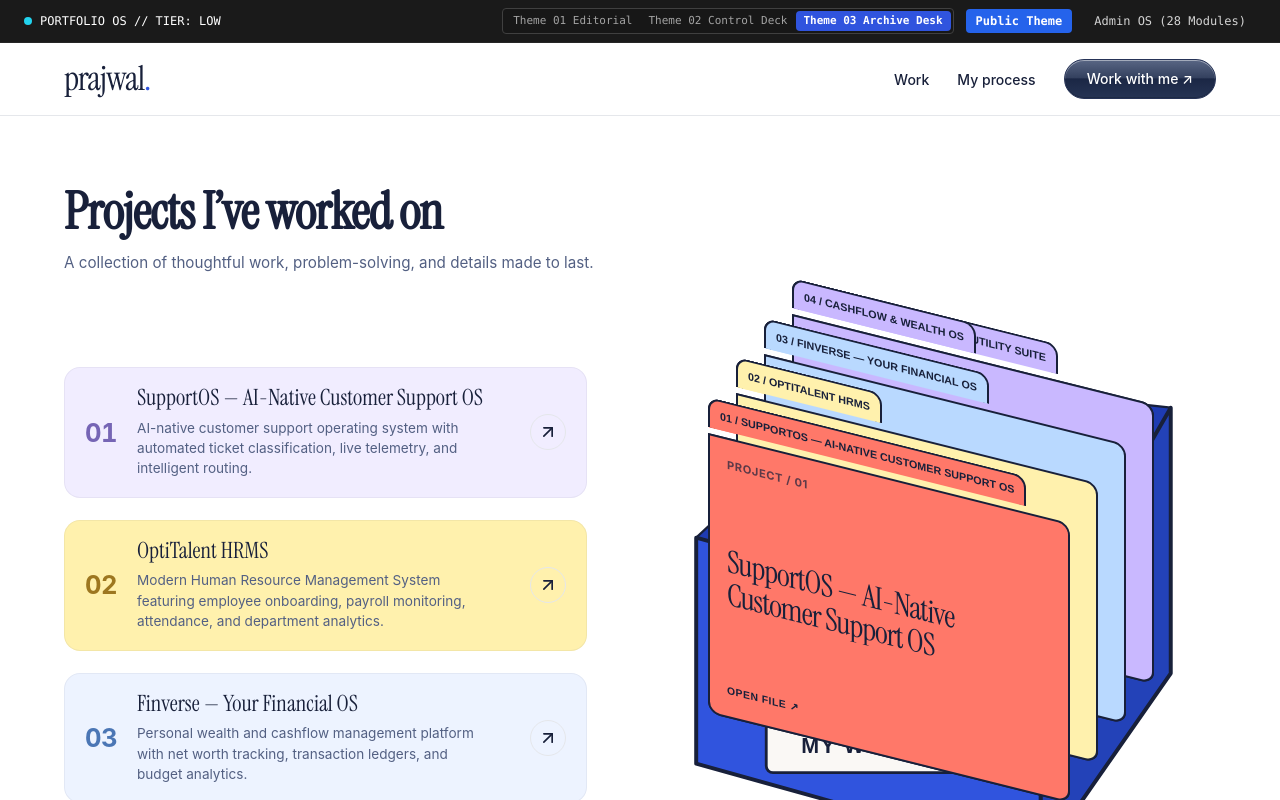
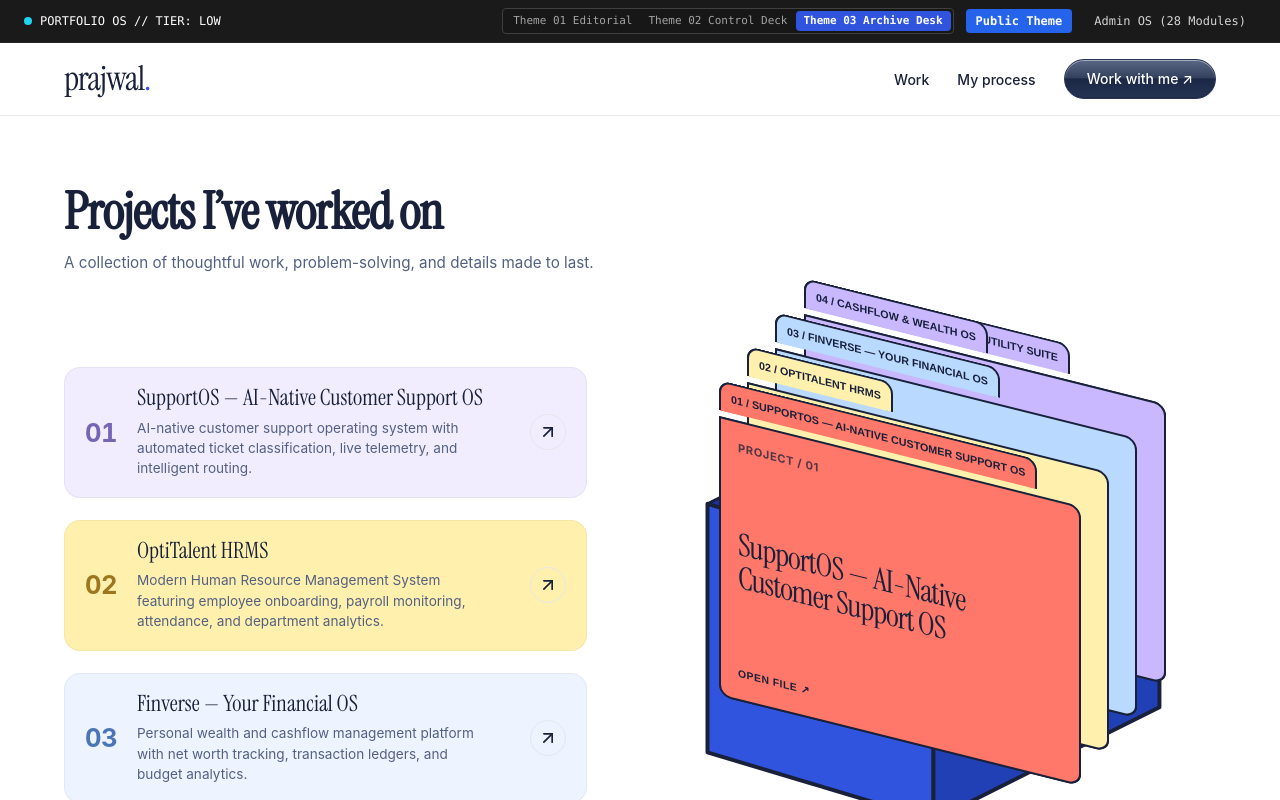
Before and after one commit to smhrimmy/re-start-portfolio-os, a React (Vite) app: page / in a window 1280 px wide. Shown: the top 800 px of the page. Built offline with nearby package versions, Linux system fonts and the light colour scheme; no server answers; a web font is replaced by a local one.

Commit message:
fix(theme-03): align 3D SVG box walls and folder lift math so folders stay inside box cavity when hovered/clicked

```diff
--- a/src/themes/theme-03/components/ArchiveBox.tsx
+++ b/src/themes/theme-03/components/ArchiveBox.tsx
@@ -34,17 +34,17 @@ export const ArchiveBox: React.FC<ArchiveBoxProps> = ({
           fill="none"
           xmlns="http://www.w3.org/2000/svg"
         >
-          {/* Inner Back Wall */}
+          {/* Inner Back Wall of Box */}
           <polygon
-            points="40,190 195,45 460,75 345,275"
-            fill="#1E3BB3"
+            points="50,160 250,60 450,120 250,220"
+            fill="#1A329E"
             stroke="#18203A"
-            strokeWidth="2"
+            strokeWidth="2.5"
             strokeLinejoin="round"
           />
-          {/* Inner Floor */}
+          {/* Inner Floor of Box */}
           <polygon
-            points="40,390 345,475 460,310 345,275"
+            points="50,380 250,440 450,340 250,220"
             fill="#14257C"
             stroke="#18203A"
             strokeWidth="1.5"
@@ -52,30 +52,30 @@ export const ArchiveBox: React.FC<ArchiveBoxProps> = ({
           />
         </svg>
 
-        {/* 2. Folder Deck (z-index: 1..4 - Between Back and Front Shells) */}
-        <div className="folder-deck absolute inset-0">
+        {/* 2. Folder Deck (z-index: 1..4 - Sitting inside the box cavity) */}
+        <div className="folder-deck absolute inset-0 z-1">
           {projects.map((project, idx) => {
             const numStr = String(idx + 1).padStart(2, '0');
             const folderBg = theme03Tokens.folderColors[idx % theme03Tokens.folderColors.length];
             const isTargetHovered = activeHoverSlug === project.slug;
 
-            // Geometry offsets per index
+            // Step geometry per index
             const stepIdx = idx % 4;
-            const leftPercent = 10 + stepIdx * 5;
-            const topPercent = 21 - stepIdx * 7;
+            const leftPercent = 12 + stepIdx * 5;
+            const topPercent = 18 - stepIdx * 6;
             const baseZIndex = projects.length - idx;
 
-            // Lift calculation:
-            // Targeted folder lifts -48px total; z-index boosted to 4 (strictly behind front shell z-index 5)
-            // Stage/List hover lifts all folders -14px
+            // Lift mechanics:
+            // - Active/hovered folder lifts -36px (rises above other folders while remaining inside box)
+            // - Hovering box/list gently lifts all folders -12px
             let liftPx = 0;
             let currentZIndex = baseZIndex;
 
             if (isTargetHovered) {
-              liftPx = -48;
-              currentZIndex = 4;
+              liftPx = -36;
+              currentZIndex = 4; // Max z-index below front shell (5)
             } else if (isStageHovered || activeHoverSlug !== null) {
-              liftPx = -14;
+              liftPx = -12;
             }
 
             return (
@@ -104,7 +104,7 @@ export const ArchiveBox: React.FC<ArchiveBoxProps> = ({
                   className="folder-face"
                   style={{ backgroundColor: folderBg }}
                 >
-                  <small className="font-sans-satoshi text-[0.7rem] font-bold text-[#18203A]/70 uppercase tracking-wider">
+                  <small className="font-sans-satoshi text-[0.7rem] font-bold text-[#18203A]/75 uppercase tracking-wider">
                     PROJECT / {numStr}
                   </small>
                   <strong className="folder-logo line-clamp-2">
@@ -119,7 +119,7 @@ export const ArchiveBox: React.FC<ArchiveBoxProps> = ({
           })}
         </div>
 
-        {/* 3. Front Shell SVG (z-index: 5 ALWAYS - In front of folders) */}
+        {/* 3. Front Shell SVG (z-index: 5 - ALWAYS ON TOP OF FOLDERS) */}
         <svg
           className="box-front absolute inset-0 w-full h-full pointer-events-none z-5"
           viewBox="0 0 500 500"
@@ -128,17 +128,17 @@ export const ArchiveBox: React.FC<ArchiveBoxProps> = ({
         >
           {/* Front Outer Wall */}
           <polygon
-            points="40,190 345,275 345,475 40,390"
+            points="50,160 250,220 250,440 50,380"
             fill="#3054DE"
             stroke="#18203A"
             strokeWidth="3.5"
             strokeLinejoin="round"
           />
 
-          {/* Right Outer Wall */}
+          {/* Right Outer Side Wall */}
           <polygon
-            points="345,275 460,75 460,310 345,475"
-            fill="#2342B8"
+            points="250,220 450,120 450,340 250,440"
+            fill="#2240B6"
             stroke="#18203A"
             strokeWidth="3.5"
             strokeLinejoin="round"
@@ -146,39 +146,42 @@ export const ArchiveBox: React.FC<ArchiveBoxProps> = ({
 
           {/* Handle Cutout on Front Wall */}
           <rect
-            x="147"
-            y="305"
-            width="90"
-            height="26"
-            rx="13"
-            fill="#14257C"
+            x="110"
+            y="245"
+            width="80"
+            height="24"
+            rx="12"
+            fill="#122063"
             stroke="#18203A"
             strokeWidth="2.5"
+            transform="rotate(16, 150, 257)"
           />
 
           {/* White Label Sticker "MY WORKS" */}
+          <g transform="rotate(16, 150, 320)">
             <rect
-            x="102"
-            y="350"
-            width="180"
-            height="48"
+              x="70"
+              y="298"
+              width="160"
+              height="44"
               rx="6"
               fill="#FAF8F5"
               stroke="#18203A"
               strokeWidth="2.5"
             />
             <text
-            x="192"
-            y="381"
+              x="150"
+              y="327"
               fill="#18203A"
               fontFamily="'Satoshi', sans-serif"
-            fontSize="19"
+              fontSize="17"
               fontWeight="800"
               letterSpacing="1.5"
               textAnchor="middle"
             >
               MY WORKS
             </text>
+          </g>
         </svg>
       </div>
     </div>
```
Lines whose indentation alone changed are shown as unchanged.
